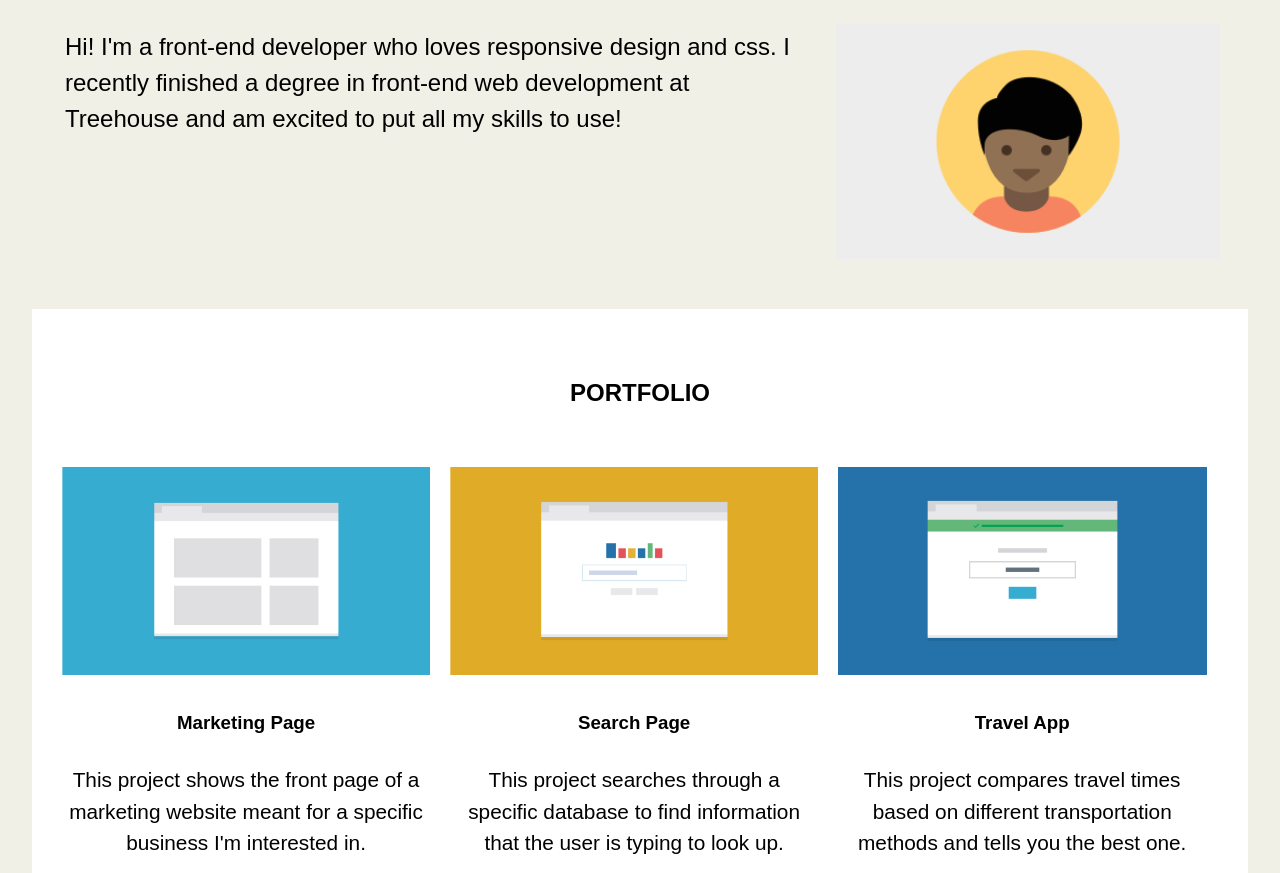
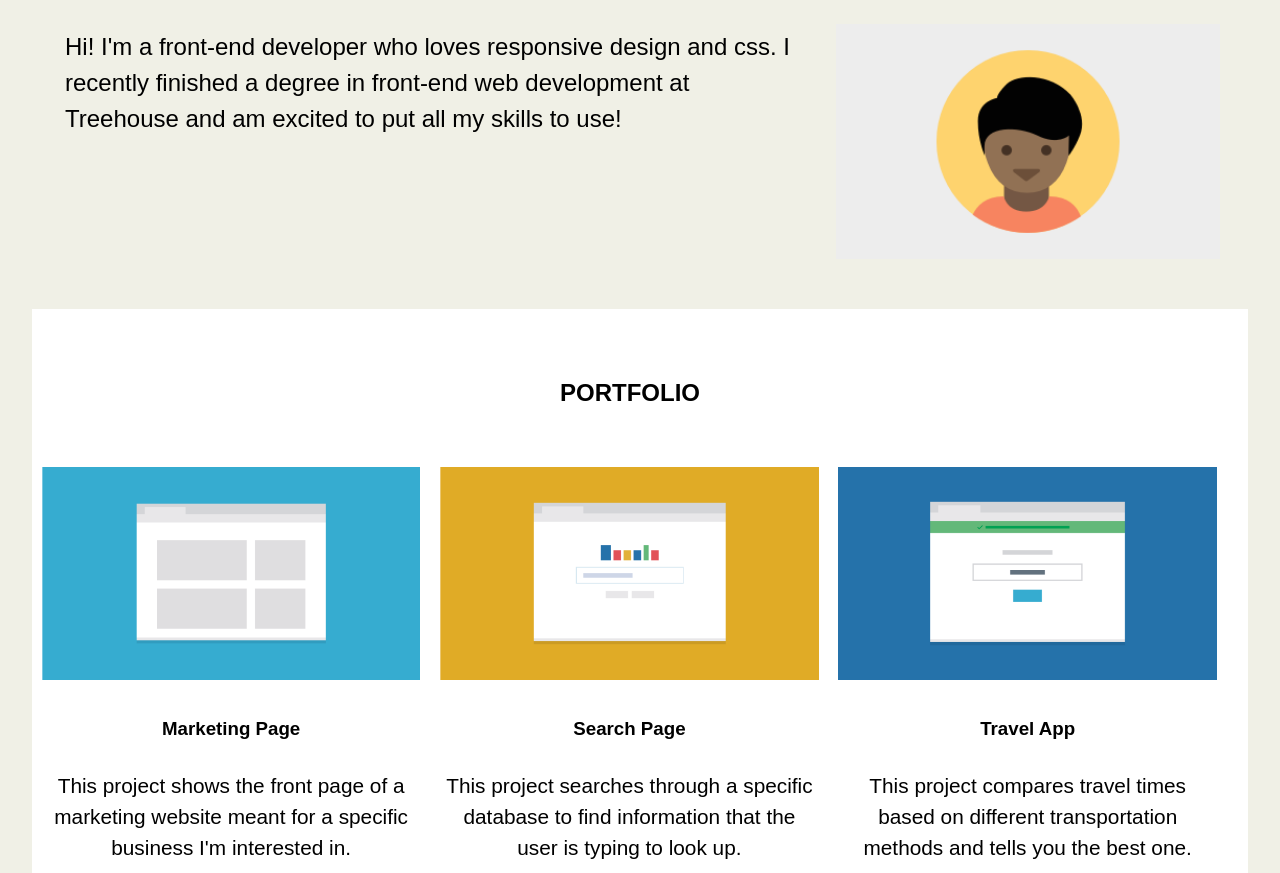
Before and after one commit to BlindmanPenner/TTDResponsive, a plain HTML site: page index.html in a window 1280 px wide. Shown: the part 79-952 px from the top of the page. Drawn offline with Linux system fonts and the light colour scheme.

Commit message:
Update
Fixed no /head and grid error.

```diff
--- a/styles/main.css
+++ b/styles/main.css
@@ -59,7 +59,7 @@ p {
 	background: white;
 	float: left;
 	margin-bottom: 50px;
-	padding: 50px 20px;
+	padding: 50px 20px 20px 0;
 	width: 100%;
 }
 
@@ -130,6 +130,11 @@ a.projectLink:hover {
 	text-align: left;
 }
 
+.footer-nav {
+  clear: both;
+  display: none;
+}
+
 .back-to-top {
 	float: right;
 	text-align: right;
@@ -157,15 +162,6 @@ a.projectLink:hover {
 }
 
 /*Media Queries*/
-
-@media screen and (max-width: 768px) {
-
-	.footer-nav {
-    clear: both;
-    display: none;
-  }
-
-}
 
 @media screen and (min-width: 768px) {
 
@@ -267,7 +263,8 @@ a.projectLink:hover {
 
 	.projects {
 		float: left;
-		width: 33%;
+		min-height: 497px;
+		width: 33.3%;
 	}
 
 	div.container {
```
Also changed, not shown: index.html (+3 -1 lines).
